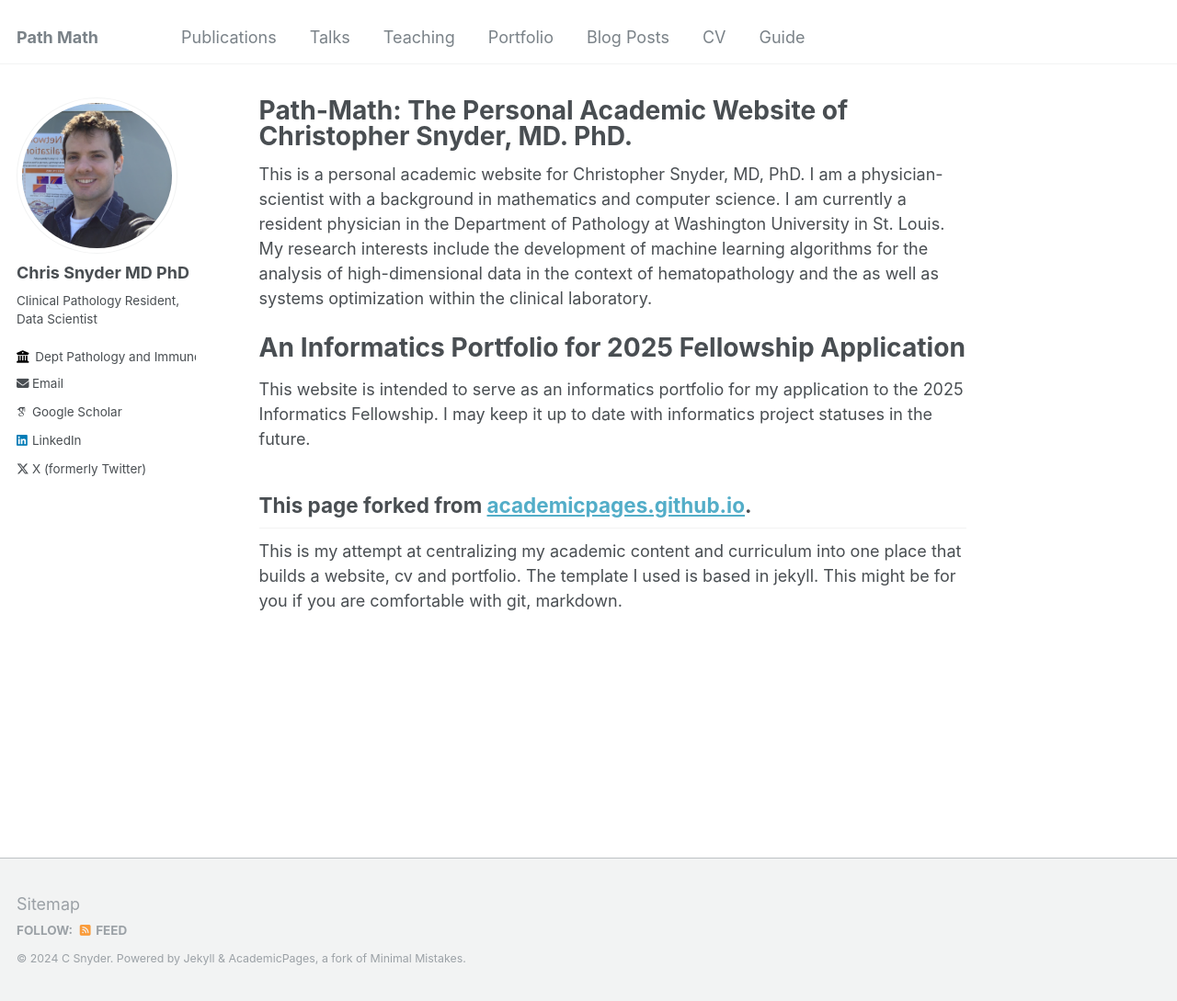
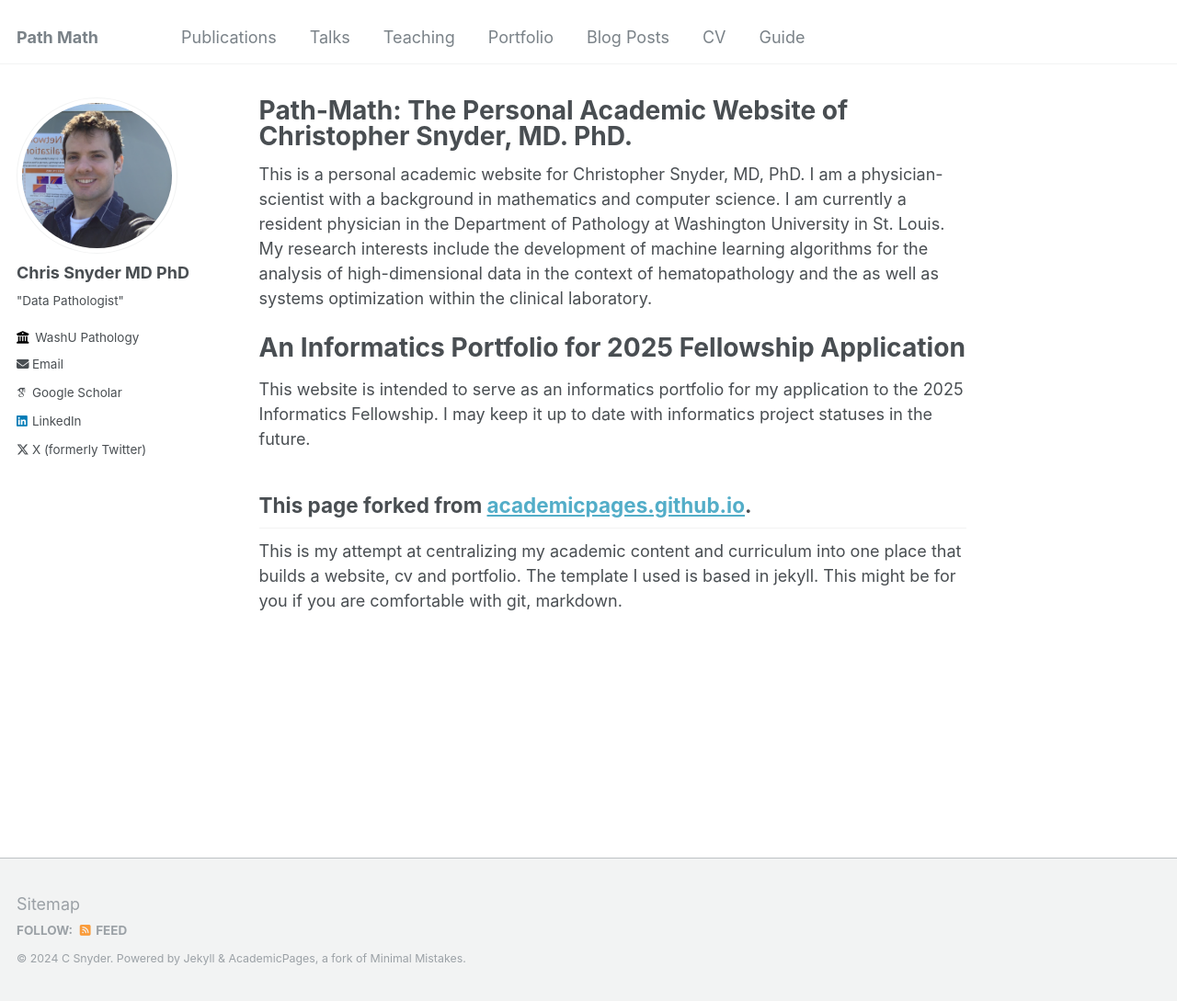
Before and after one commit to 22csnyder/22csnyder.github.io, a Jekyll site: the page built from _pages/about.md, in a window 1280 px wide and 1089 px high. Shown: the whole window at 92% size. Built offline with Jekyll 4.4.1, drawn with Linux system fonts in a browser that asks for light colours; some web fonts are replaced.

```diff
--- a/_config.yml
+++ b/_config.yml
@@ -27,10 +27,11 @@ author:
   avatar           : hs_ita2020poster_crop.jpg
   name             : "Chris Snyder MD PhD"
   # pronouns         : he/him # example: "she/her"
-  bio              : "Clinical Pathology Resident,\nData Scientist"
+  bio              : '"Data Pathologist"' #,\nData Scientist" #TODO fix
   # location         : "St. Louis"
   location         :
-  employer         : "Dept Pathology and Immunology Washington University School of Medicine"
+  # employer         : "Dept Pathology and Immunology Washington University School of Medicine"
+  employer         : "WashU Pathology"
   uri              : # URL
   email            : cgs2@wustl.edu
 
@@ -213,6 +214,9 @@ collections:
   portfolio:
     output: true
     permalink: /:collection/:path/
+  projects: #added july2024
+    output: true
+    permalink: /:collection/:path/
   talks:
     output: true
     permalink: /:collection/:path/
```
